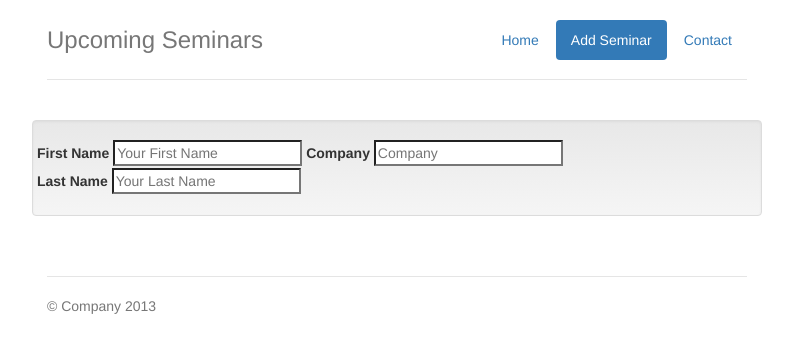
After one commit to ibelkhan/csc212-proj2-goodteam, a PHP site: page /add.php in a window 1280 px wide. The commit adds this page. Shown: the top 353 px of the page, without its empty margins (243-1036 px from the left). Run offline with PHP 8.4, Linux system fonts and the light colour scheme; some libraries are stand-ins or nearby versions.

Commit message:
initial add seminar page

```diff
--- /dev/null
+++ b/add.php
@@ -0,0 +1,75 @@
+
+<!DOCTYPE html>
+<html lang="en">
+  <head>
+    <meta charset="utf-8">
+    <meta name="viewport" content="width=device-width, initial-scale=1.0">
+    <meta name="description" content="">
+    <meta name="author" content="">
+    <link rel="shortcut icon" href="../../assets/ico/favicon.png">
+
+    <title>Narrow Jumbotron Template for Bootstrap</title>
+
+    <!-- Bootstrap core CSS -->
+    <link href="bootstrap.css" rel="stylesheet">
+
+    <!-- Custom styles for this template -->
+    <link href="jumbotron-narrow.css" rel="stylesheet">
+
+    <!-- HTML5 shim and Respond.js IE8 support of HTML5 elements and media queries -->
+    <!--[if lt IE 9]>
+      <script src="../../assets/js/html5shiv.js"></script>
+      <script src="../../assets/js/respond.min.js"></script>
+    <![endif]-->
+  </head>
+
+  <body>
+
+    <div class="container">
+      <div class="header">
+        <ul class="nav nav-pills pull-right">
+          <li><a href="index.php">Home</a></li>
+          <li class="active"><a href="add.php">Add Seminar</a></li>
+          <li><a href="#">Contact</a></li>
+        </ul>
+        <h3 class="text-muted">Upcoming Seminars</h3>
+      </div>
+
+      <div class="row marketing">
+        <form class="well span8">
+            <div class="row">
+                <div class="span3">
+                    <label>First Name</label>
+                    <input type="text" class="span3" placeholder="Your First Name">
+                    <label>Company</label>
+                    <input type="text" class="span3"  placeholder="Company">
+                </div>
+                <div class="span5">
+                    <label>Last Name</label>
+                    <input type="text" class="span3" placeholder="Your Last Name">
+                </div>
+            </div>
+        </form>
+      </div>
+
+      <div class="footer">
+        <p>&copy; Company 2013</p>
+      </div>
+
+    </div> <!-- /container -->
+
+
+    <!-- Bootstrap core JavaScript
+    ================================================== -->
+    <!-- Placed at the end of the document so the pages load faster -->
+    <!-- Latest compiled and minified CSS -->
+    <link rel="stylesheet" href="//netdna.bootstrapcdn.com/bootstrap/3.0.0/css/bootstrap.min.css">
+
+    <!-- Optional theme -->
+    <link rel="stylesheet" href="//netdna.bootstrapcdn.com/bootstrap/3.0.0/css/bootstrap-theme.min.css">
+
+    <!-- Latest compiled and minified JavaScript -->
+    <script src="//netdna.bootstrapcdn.com/bootstrap/3.0.0/js/bootstrap.min.js"></script>
+
+  </body>
+</html>
```
Also changed, not shown: index.php (+9 -2 lines).
